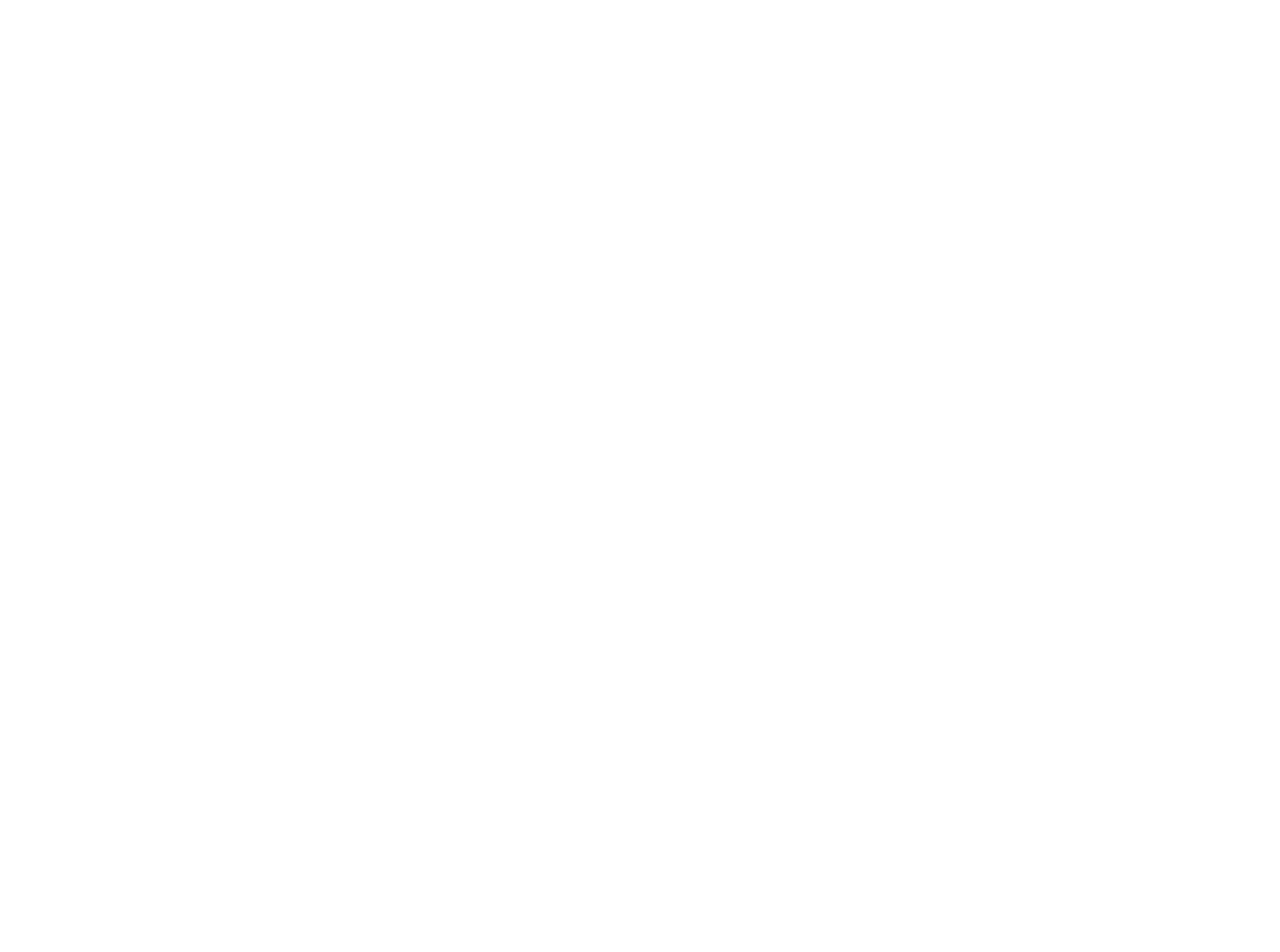
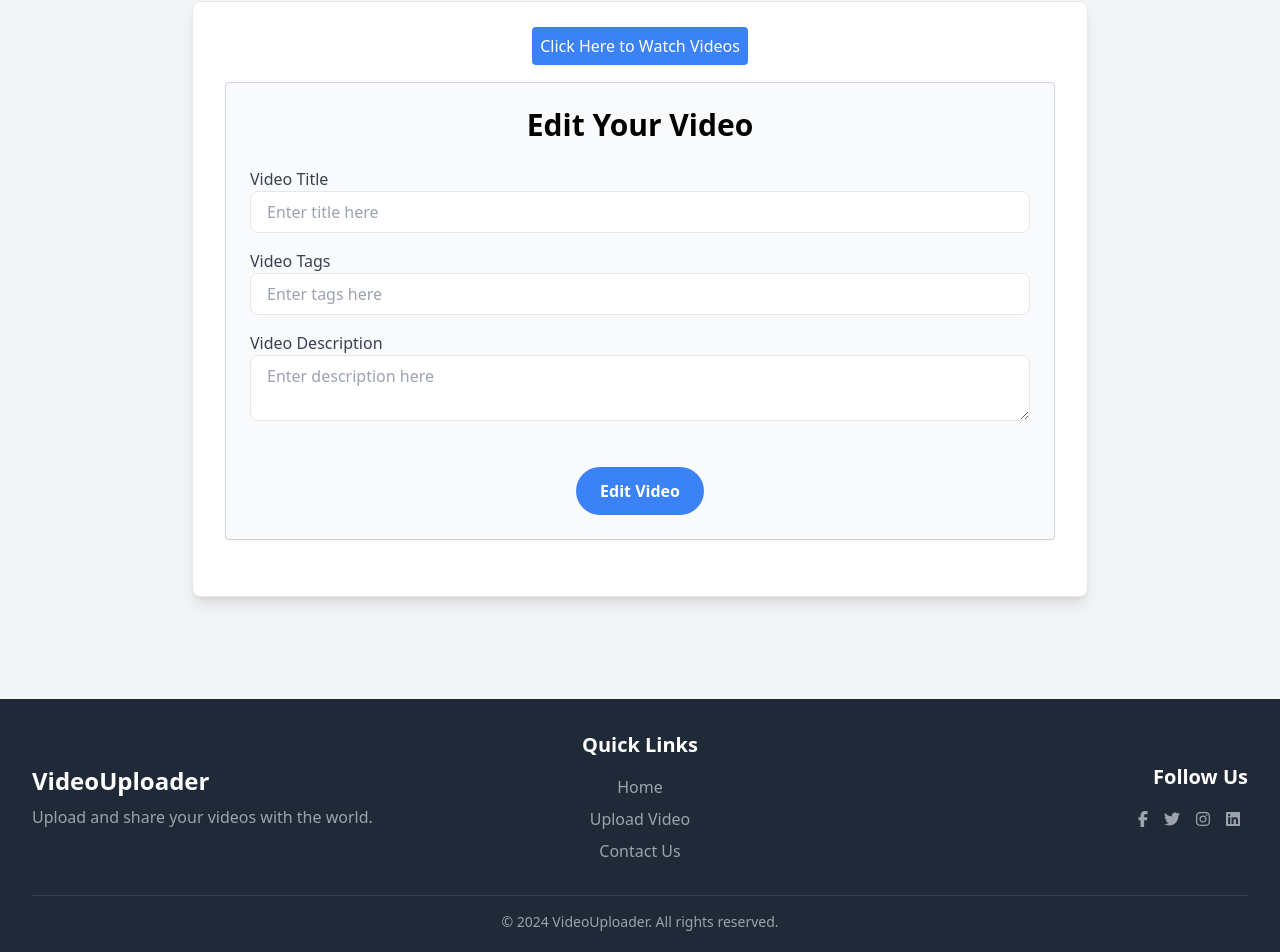
Before and after one commit to Ashutosh3817/VideoUploading-UI, a React (Vite) app: page /edit/1 in a window 1280 px wide. Before the commit this address had no page. Shown: the part 293-1245 px from the top of the page. Before the commit the page ends 800 px from the top, so only its background shows below. Built offline with nearby package versions, Linux system fonts and the light colour scheme; no server answers.

Commit message:
fifth-commit

```diff
--- a/src/App.js
+++ b/src/App.js
@@ -6,6 +6,9 @@ import Shimmer from './components/Shimmer';
 import ViewPost from './components/GetVideos';
 import AddVideo from './components/AddVideos';
 import View from './components/View';
+import EditVideo from './components/EditVideo';
+import Footer from './components/Footer';
+import './utils/fontAwesome';
 
 const App = ()=>{
     console.log("In app.js")
@@ -13,6 +16,7 @@ const App = ()=>{
         <div className="App">
             <Header/>
             <Outlet/>
+            <Footer/>
         </div>
     )
 }
@@ -33,6 +37,9 @@ const appRouter = createBrowserRouter([
             {
                 path:"/add",
                 element:<AddVideo/>
+            },{
+                path:"/edit/:id",
+                element:<EditVideo/>
             }
         ]
     }
--- a/src/components/EditVideo.js
+++ b/src/components/EditVideo.js
@@ -1,4 +1,82 @@
+import { useEffect, useState } from "react";
+import { useNavigate, useParams, useSearchParams } from "react-router-dom";
+import { LoadVideo } from "../utils/videoService";
+import { BASE_URL } from "../utils/baseUrl";
+import { toast } from "react-toastify";
+import axios from "axios";
+
 const EditVideo = () =>{
+    const[videos,setVideos] = useState([]);
+
+    const[user,setUser] = useState({
+        id:" ",
+        title: "",
+        tags:"",
+        description:""
+    });
+
+    let {id} = useParams();
+    console.log(id)
+    let navigate = useNavigate();
+    //we want to access the parameter of the current-route
+
+
+
+    //for setting the previous data in new form
+    const fetchData = async () =>{
+        try{
+
+        const res = await axios.get(`http://localhost:8080/api/videos/${id}`);
+        //const json = await res.json();
+       // console.log(json)
+       // console.log(res.data)
+        setUser(res.data);
+        console.log(videos)
+       // setLoading(true);
+
+        }
+        catch(error){
+            alert("Error in fetching the videos: "+ error.message);
+            console.log(error)
+        }
+    }
+
+    //we do the destructuring of user object containing title,tags and descriptions
+    const {title,tags,description} = user;
+
+    const onInputChange=(e)=>{
+        //spread operator since we are giving only name field
+        //now new update will keep on adding
+        setUser({...user,[e.target.name]:e.target.value});
+    }
+
+    const onSubmit = async (e)=>{
+        e.preventDefault();
+        //backtick character =>(template character)
+        await axios.put(BASE_URL+`update/${id}`,user).then((res)=>{
+            toast.success("Video updated successfully ...");
+            console.log(res.date);
+            toast.success("Video updated successfully with information...")
+            alert("video updated");
+            //when we update the user then we navigate for seeing that video is updated or not
+            console.log(id)
+            navigate(`/view/${id}`);
+
+        }).catch((error)=>{
+            console.log(error);
+            toast.error("Cann't update the video...");
+            alert("Error occured while updating the user...");
+        })
+    }
+
+    useEffect(()=>{
+        LoadVideo(id).then((resp)=>
+        console.log("response",resp.data));
+    },[])
+    useEffect(()=>{
+        fetchData()
+    },[]);
+
     return(
         <div className="min-h-screen flex items-center justify-center py-12 bg-gray-100">
             <div className="w-full max-w-4xl bg-white border rounded-lg p-8 shadow-lg">
@@ -6,21 +84,23 @@ const EditVideo = () =>{
                     <a className="bg-blue-500 p-2 text-white rounded hover:bg-blue-700" href="/">Click Here to Watch Videos</a>
                 </div>
                 <div className="mb-6 shadow-sm border border-gray-300 rounded p-6 bg-gray-50">
-                    <h3 className="text-3xl font-bold mb-6 text-center">Upload Your Video</h3>
-                    <form onSubmit={createVideo}>
+                    <h3 className="text-3xl font-bold mb-6 text-center">Edit Your Video</h3>
+                    <form onSubmit={onSubmit}>
                         <div className="mb-4">
                             <label htmlFor="title" className="block text-gray-700 font-medium">Video Title</label>
-                            <input type="text" id="title" name="title" placeholder="Enter title here" value={video.title}  className="w-full px-4 py-2 border rounded-lg focus:outline-none focus:ring-2 focus:ring-blue-500" />
+                            <input type="text" id="title" name="title" placeholder="Enter title here" value={title} onChange={(e)=>onInputChange(e)
+                            }  className="w-full px-4 py-2 border rounded-lg focus:outline-none focus:ring-2 focus:ring-blue-500" />
                         </div>
+
                         <div className="mb-4">
                             <label htmlFor="tags" className="block text-gray-700 font-medium">Video Tags</label>
-                            <input type="text" id="tags" name="tags" placeholder="Enter tags here" value={video.tags} className="w-full px-4 py-2 border rounded-lg focus:outline-none focus:ring-2 focus:ring-blue-500" />
+                            <input type="text" id="tags" name="tags" placeholder="Enter tags here" value={tags} onChange={(e)=>onInputChange(e)} className="w-full px-4 py-2 border rounded-lg focus:outline-none focus:ring-2 focus:ring-blue-500" />
                         </div>
                         <div className="mb-4">
                             <label htmlFor="description" className="block text-gray-700 font-medium">Video Description</label>
-                            <textarea id="description" name="description" placeholder="Enter description here" value={video.description} onChange={fieldHandleChange} className="w-full px-4 py-2 border rounded-lg focus:outline-none focus:ring-2 focus:ring-blue-500"></textarea>
+                            <textarea id="description" name="description" placeholder="Enter description here" value={description} onChange={(e)=>onInputChange(e)} className="w-full px-4 py-2 border rounded-lg focus:outline-none focus:ring-2 focus:ring-blue-500"></textarea>
                         </div>
-                        <div className="mb-6">
+                        {/* <div className="mb-6">
                             <label htmlFor="video" className="block text-gray-700 font-medium mb-2">Select Video to Post:</label>
                             <input type="file" onChange={handleFileChange} className="block w-full text-sm text-gray-900 border border-gray-300 rounded-lg cursor-pointer bg-gray-50 focus:outline-none" />
                         </div>
@@ -40,10 +120,11 @@ const EditVideo = () =>{
                                     backgroundColor: '#f0f0f0'
                                 })}
                             />
-                        </div>
+                        </div> */}
+                        <br/>
                         <div className="text-center">
                             <button type="submit" className="bg-blue-500 text-white font-bold py-3 px-6 rounded-full hover:bg-blue-700 focus:outline-none focus:ring-2 focus:ring-blue-500 focus:ring-opacity-50">
-                                Upload Video
+                                Edit Video
                             </button>
                         </div>
                     </form>
--- /dev/null
+++ b/src/components/Footer.js
@@ -0,0 +1,55 @@
+import React from "react";
+import { faFacebookF, faTwitter, faInstagram, faLinkedin } from '@fortawesome/free-brands-svg-icons';
+import { FontAwesomeIcon } from "@fortawesome/react-fontawesome";
+
+const Footer = () => {
+    return (
+        <footer className="bg-gray-800 text-white py-8">
+            <div className="container mx-auto px-6 lg:px-8">
+                <div className="flex flex-wrap justify-between items-center">
+                    <div className="w-full lg:w-1/3 text-center lg:text-left mb-6 lg:mb-0">
+                        <h2 className="text-2xl font-bold">VideoUploader</h2>
+                        <p className="text-gray-400 mt-2">
+                            Upload and share your videos with the world.
+                        </p>
+                    </div>
+                    <div className="w-full lg:w-1/3 text-center mb-6 lg:mb-0">
+                        <h3 className="text-xl font-semibold">Quick Links</h3>
+                        <ul className="mt-4">
+                            <li className="mt-2">
+                                <a href="/" className="text-gray-400 hover:text-white">Home</a>
+                            </li>
+                            <li className="mt-2">
+                                <a href="/" className="text-gray-400 hover:text-white">Upload Video</a>
+                            </li>
+                            <li className="mt-2">
+                                <a href="/" className="text-gray-400 hover:text-white">Contact Us</a>
+                            </li>
+                        </ul>
+                    </div>
+                    <div className="w-full lg:w-1/3 text-center lg:text-right">
+                        <h3 className="text-xl font-semibold">Follow Us</h3>
+                        <div className="flex justify-center lg:justify-end mt-4">
+                            <a href="#" className="text-gray-400 hover:text-white mx-2">
+                            <FontAwesomeIcon icon={faFacebookF} />
+                            </a>
+                            <a href="#" className="text-gray-400 hover:text-white mx-2">
+                            <FontAwesomeIcon icon={faTwitter} />                            </a>
+                            <a href="#" className="text-gray-400 hover:text-white mx-2">
+                            <FontAwesomeIcon icon={faInstagram} />                            </a>
+                            <a href="#" className="text-gray-400 hover:text-white mx-2">
+                            <FontAwesomeIcon icon={faLinkedin} />                            </a>
+                        </div>
+                    </div>
+                </div>
+                <div className="border-t border-gray-700 mt-8 pt-4">
+                    <p className="text-center text-gray-400 text-sm">
+                        &copy; 2024 VideoUploader. All rights reserved.
+                    </p>
+                </div>
+            </div>
+        </footer>
+    );
+};
+
+export default Footer;
--- a/src/components/GetVideos.js
+++ b/src/components/GetVideos.js
@@ -86,7 +86,7 @@ const ViewPost =()=>{
                         <Link to={"/view/"+video.id}>
                            <button className="p-4 m-8 bg-green-300 rounded-lg"> View </button>
                         </Link>
-                        <Link>
+                        <Link to={"/edit/"+ video.id}>
                            <button className="p-4 m-8 bg-green-300 rounded-lg"> Edit </button>
                         </Link>
                     </div>
--- /dev/null
+++ b/src/utils/fontAwesome.js
@@ -0,0 +1,5 @@
+// src/fontawesome.js
+import { library } from '@fortawesome/fontawesome-svg-core';
+import { fab } from '@fortawesome/free-brands-svg-icons';
+
+library.add(fab);
```
Also changed, not shown: package.json (+6 -3 lines), src/components/View.js (+7 -7 lines), 1 other file (tests, documents, lock files or other folders).
